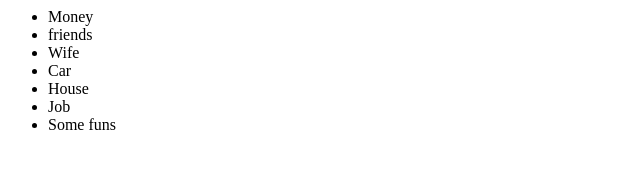
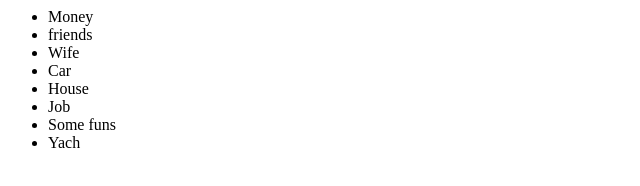
Before and after one commit to deochoaibiet/demo1, a plain HTML site: page index.html in a window 1280 px wide. Shown: the full height of the page, 0-640 px from the left. Drawn offline with Linux system fonts and the light colour scheme.

Commit message:
i added yach to index file.

```diff
--- a/index.html
+++ b/index.html
@@ -7,4 +7,5 @@
 	<li>Job</li>
 
 	<li>Some funs</li>
+	<li>Yach</li>
 </ul>
```
